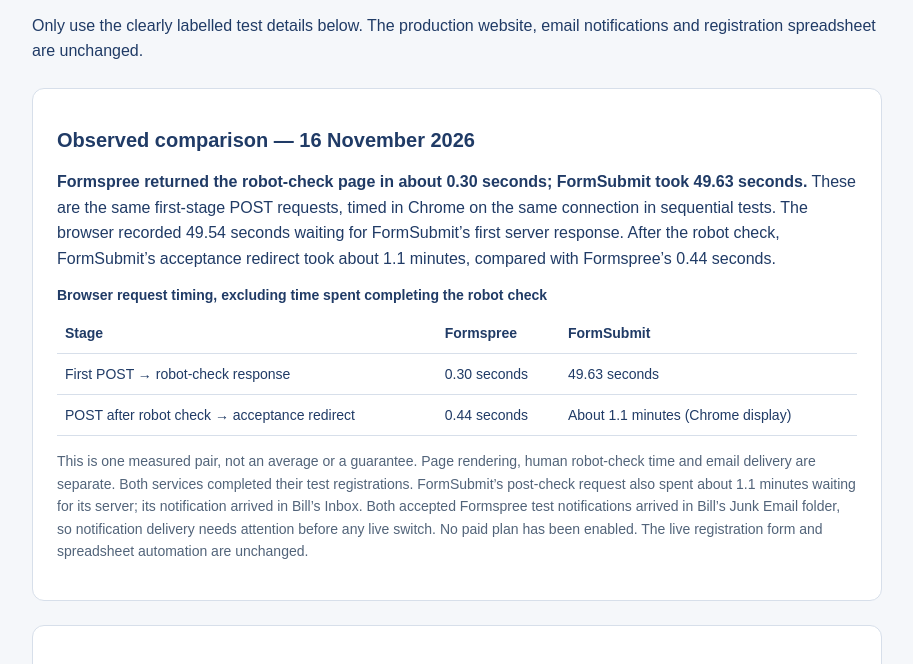
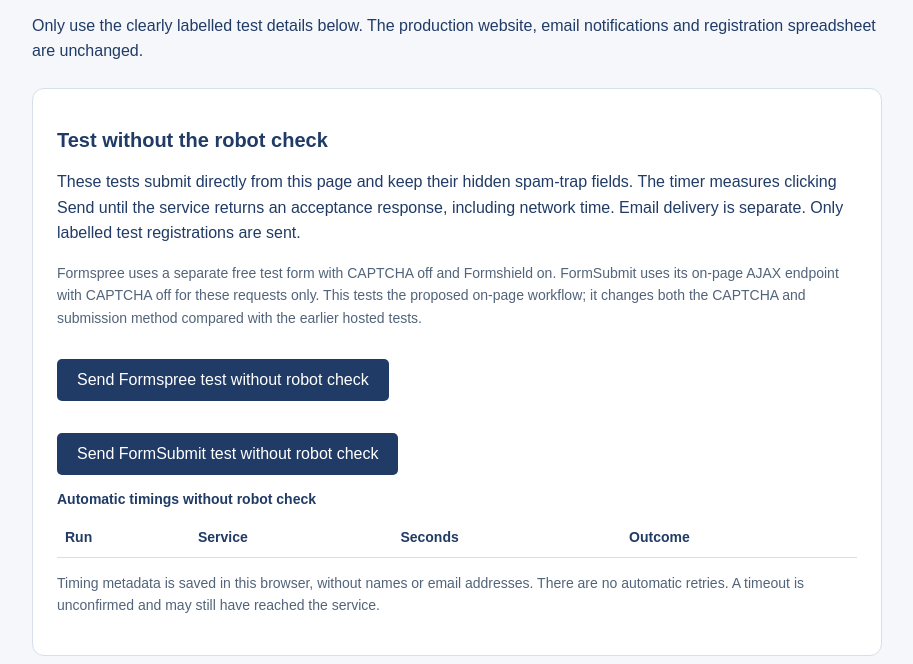
Before and after one commit to billmckinley-stad/shihan-putting-website, a plain HTML site: page registration-speed-test.html in a window 1280 px wide. Shown: the part 123-787 px from the top of the page, without its empty margins (183-1096 px from the left). Drawn offline with Linux system fonts and the light colour scheme.

Commit message:
Add isolated no-CAPTCHA timed tests with honeypots retained

```diff
--- a/registration-speed-test.html
+++ b/registration-speed-test.html
@@ -13,6 +13,15 @@
 <p class="flag">TEST PAGE — not the live registration form</p>
 <h1>ShiHAN registration speed comparison</h1>
 <p>Only use the clearly labelled test details below. The production website, email notifications and registration spreadsheet are unchanged.</p>
+<section aria-labelledby="no-robot-heading">
+<h2 id="no-robot-heading">Test without the robot check</h2>
+<p>These tests submit directly from this page and keep their hidden spam-trap fields. The timer measures clicking Send until the service returns an acceptance response, including network time. Email delivery is separate. Only labelled test registrations are sent.</p>
+<p class="note">Formspree uses a separate free test form with CAPTCHA off and Formshield on. FormSubmit uses its on-page AJAX endpoint with CAPTCHA off for these requests only. This tests the proposed on-page workflow; it changes both the CAPTCHA and submission method compared with the earlier hosted tests.</p>
+<form id="no-robot-formspree"><input type="hidden" name="name" value="TEST ONLY — ShiHAN no-robot speed comparison"><input type="hidden" name="email" value="bill@standrewsdynamics.com"><input type="hidden" name="subject" value="TEST ONLY — ShiHAN no-robot speed comparison"><input class="trap" type="text" name="_gotcha" tabindex="-1" autocomplete="off" aria-hidden="true"><button>Send Formspree test without robot check</button><p id="no-robot-formspree-status" role="status" aria-live="polite"></p></form>
+<form id="no-robot-formsubmit"><input type="hidden" name="name" value="TEST ONLY — ShiHAN no-robot speed comparison"><input type="hidden" name="email" value="bill@standrewsdynamics.com"><input type="hidden" name="_subject" value="TEST ONLY — ShiHAN no-robot speed comparison"><input type="hidden" name="_cc" value="bill@standrewsdynamics.com"><input type="hidden" name="_captcha" value="false"><input type="hidden" name="_template" value="table"><input type="hidden" name="_url" value="https://www.shihanputting.com/registration-speed-test.html"><input class="trap" type="text" name="_honey" tabindex="-1" autocomplete="off" aria-hidden="true"><button>Send FormSubmit test without robot check</button><p id="no-robot-formsubmit-status" role="status" aria-live="polite"></p></form>
+<div class="scroll"><table><caption>Automatic timings without robot check</caption><thead><tr><th>Run</th><th>Service</th><th>Seconds</th><th>Outcome</th></tr></thead><tbody id="no-robot-results"></tbody></table></div>
+<p class="note">Timing metadata is saved in this browser, without names or email addresses. There are no automatic retries. A timeout is unconfirmed and may still have reached the service.</p>
+</section>
 <section aria-labelledby="observed-heading">
 <h2 id="observed-heading">Observed comparison — 16 November 2026</h2>
 <p><strong>Formspree returned the robot-check page in about 0.30 seconds; FormSubmit took 49.63 seconds.</strong> These are the same first-stage POST requests, timed in Chrome on the same connection in sequential tests. The browser recorded 49.54 seconds waiting for FormSubmit’s first server response. After the robot check, FormSubmit’s acceptance redirect took about 1.1 minutes, compared with Formspree’s 0.44 seconds.</p>
@@ -66,4 +75,17 @@ button.addEventListener('click',()=>{const p=pending[formId];if(!p)return;const
 wire('candidate','Formspree');wire('baseline','FormSubmit');
 if(/^https:\/\/formspree\.io\/f\/[a-zA-Z0-9]+$/.test(CONFIG.endpoint)){document.getElementById('candidate').action=CONFIG.endpoint;document.getElementById('candidate-send').disabled=false;document.getElementById('setup').textContent='The hosted robot check remains enabled in Formspree.';}else{document.getElementById('candidate').addEventListener('submit',e=>e.preventDefault());}
 document.getElementById('download').addEventListener('click',()=>{const columns=['id','service','interval','seconds','outcome','startedAt','confirmedAt'];const csv=[columns,...rows.map(r=>columns.map(c=>r[c]||''))].map(row=>row.map(v=>'"'+String(v).replaceAll('"','""')+'"').join(',')).join('\r\n');const url=URL.createObjectURL(new Blob([csv],{type:'text/csv;charset=utf-8'}));const a=document.createElement('a');a.href=url;a.download='shihan-registration-speed-results.csv';a.click();URL.revokeObjectURL(url);});
+</script><script>
+(()=>{
+const key='shihan-no-robot-speed-v1';let results=[];try{results=JSON.parse(localStorage.getItem(key)||'[]');if(!Array.isArray(results))results=[];}catch{}
+function render(){const body=document.getElementById('no-robot-results');body.replaceChildren();for(const r of results){const tr=document.createElement('tr');for(const v of [r.id,r.service,r.seconds,r.outcome]){const td=document.createElement('td');td.textContent=String(v);tr.append(td);}body.append(tr);}}
+render();
+for(const [service,endpoint] of [['formspree','https://formspree.io/f/xeagabdg'],['formsubmit','https://formsubmit.co/ajax/info@shihanputting.com']]){
+const form=document.getElementById('no-robot-'+service);form.addEventListener('submit',async e=>{
+e.preventDefault();const status=document.getElementById(form.id+'-status'),buttons=document.querySelectorAll('#no-robot-formspree button,#no-robot-formsubmit button');buttons.forEach(b=>b.disabled=true);
+const id=new Date().toISOString(),body=new URLSearchParams(new FormData(form));body.set('test_run',id);body.set('test_started_at',id);
+const controller=new AbortController(),start=performance.now();const clock=setInterval(()=>{status.textContent='Waiting for acceptance… '+((performance.now()-start)/1000).toFixed(1)+' seconds';},100);const timeout=setTimeout(()=>controller.abort(),180000);
+let outcome='Unconfirmed',httpStatus=null;try{const response=await fetch(endpoint,{method:'POST',headers:{Accept:'application/json'},body,signal:controller.signal});httpStatus=response.status;const data=await response.json();const accepted=response.ok&&(service==='formspree'?data.ok===true:(data.success===true||data.success==='true'));outcome=accepted?'Accepted':('Not accepted (HTTP '+response.status+')');}catch(error){outcome=error.name==='AbortError'?'Unconfirmed — 180-second timeout':'Unconfirmed — connection or response error';}finally{clearInterval(clock);clearTimeout(timeout);const seconds=((performance.now()-start)/1000).toFixed(3);results.push({id,service,seconds,outcome,httpStatus});try{localStorage.setItem(key,JSON.stringify(results));}catch{}render();status.textContent=outcome+' after '+seconds+' seconds. Inbox delivery is checked separately.';buttons.forEach(b=>b.disabled=false);}
+});}
+})();
 </script></body></html>
```
